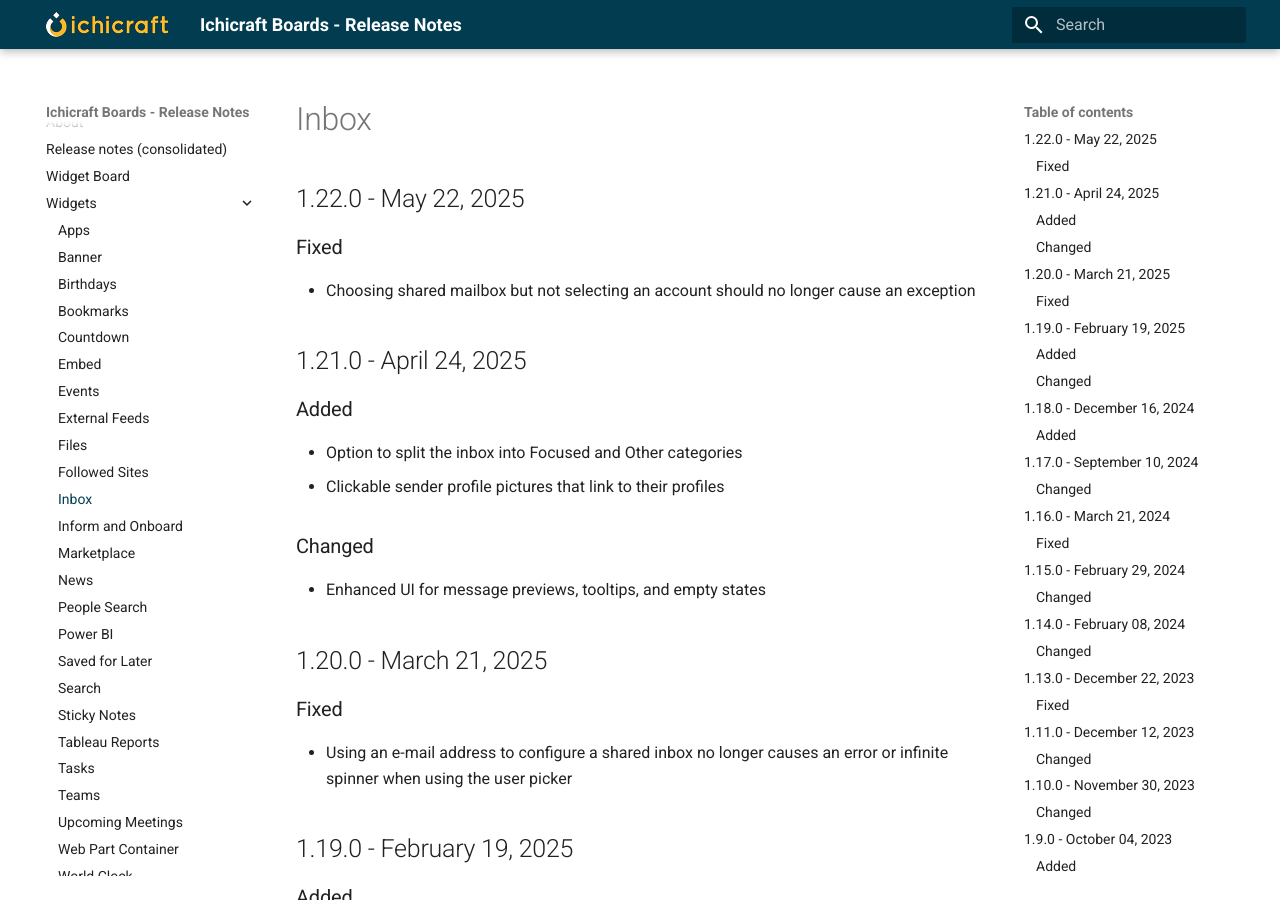
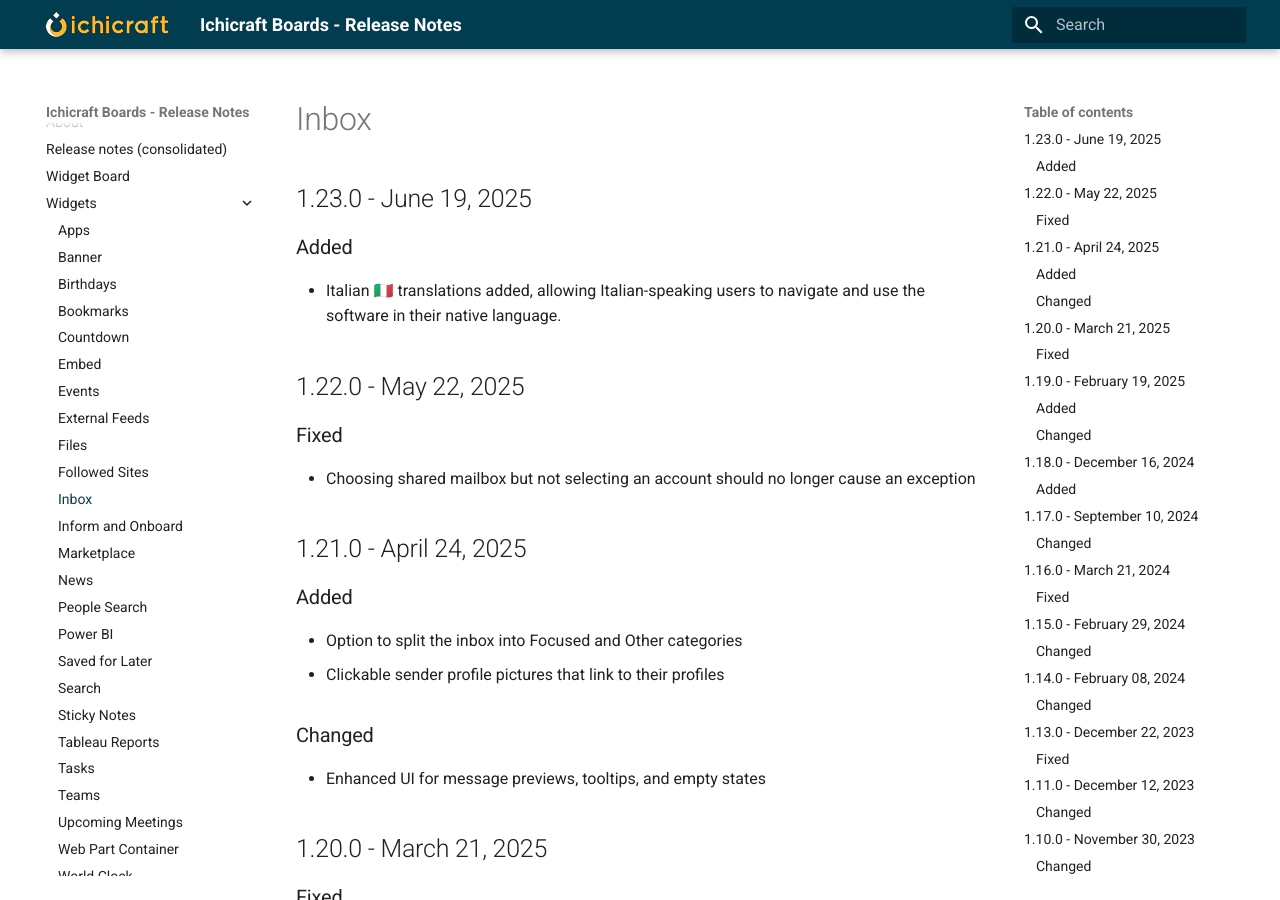
Before and after one commit to ichicraft/widgets-docs, an MkDocs documentation site: the page built from docs/Widgets/Inbox.md, in a window 1280 px wide and 900 px high. Built offline with MkDocs 1.6.1 and Material for MkDocs 9.7.7, drawn with Linux system fonts in a browser that asks for light colours.

```diff
--- a/docs/Widgets/Inbox.md
+++ b/docs/Widgets/Inbox.md
@@ -1,3 +1,8 @@
+## 1.23.0 - June 19, 2025
+
+### Added
+- Italian 🇮🇹 translations added, allowing Italian-speaking users to navigate and use the software in their native language.
+
 ## 1.22.0 - May 22, 2025
 
 ### Fixed
```
Also changed, not shown: docs/Release-notes-(consolidated).md (+5 -0 lines).
